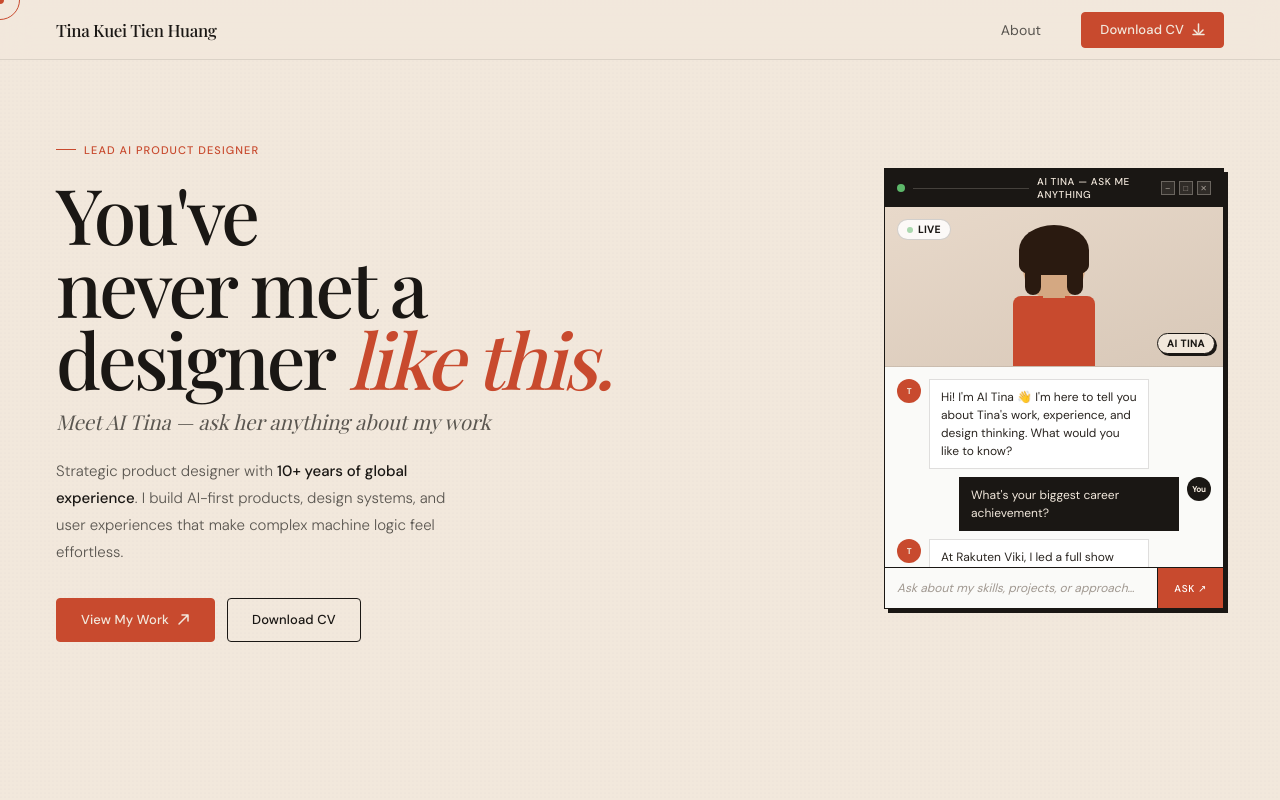
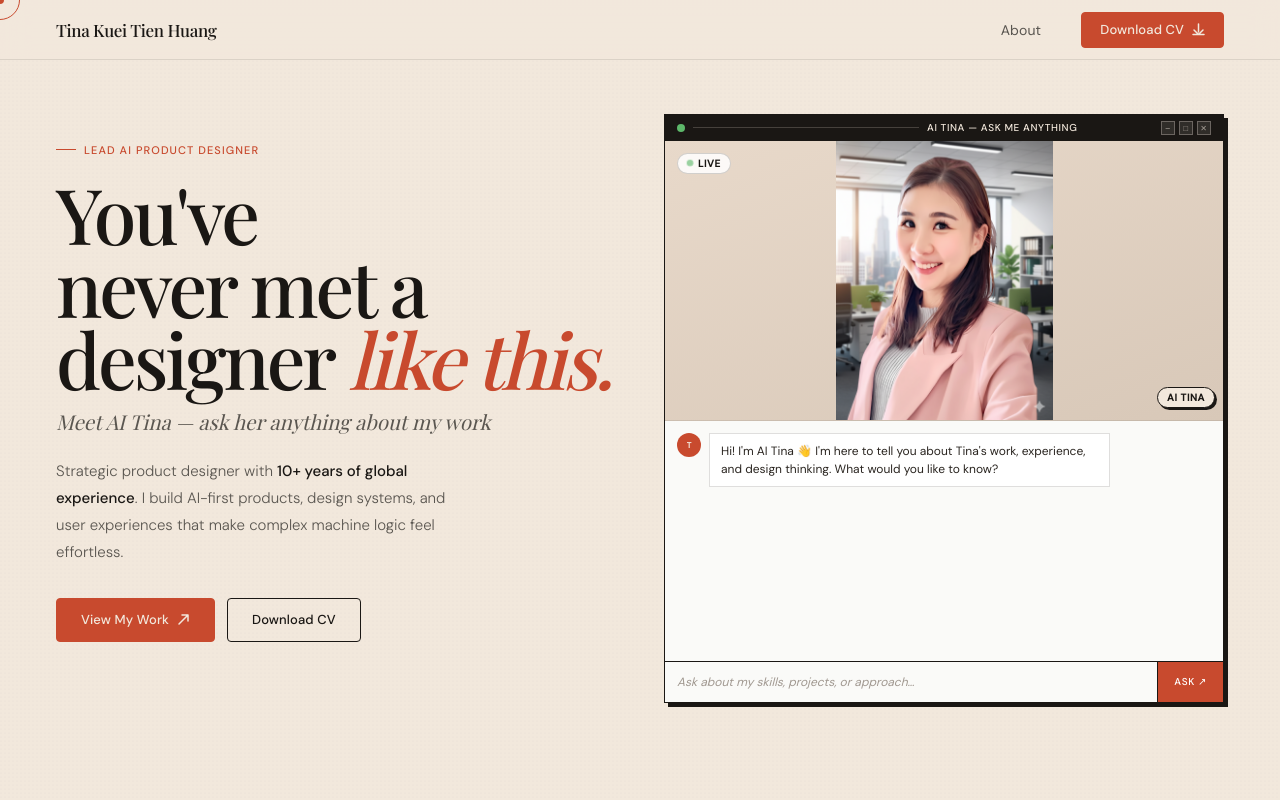
Before and after one commit to kt-huang-34/portfolio-v2, a Next.js app in the folder nextjs-app/: page / in a window 1280 px wide. Shown: the top 800 px of the page. Built offline with nearby package versions, Linux system fonts and the light colour scheme.

Commit message:
update AI tina

```diff
--- a/nextjs-app/src/components/chat/ChatWindow.css
+++ b/nextjs-app/src/components/chat/ChatWindow.css
@@ -5,79 +5,19 @@
 /* Avatar area */
 .tina-avatar-area {
   background: linear-gradient(160deg, var(--cream-deep) 0%, var(--sand) 100%);
-  height: 160px;
+  height: 280px;
   position: relative;
   overflow: hidden;
   display: flex;
-  align-items: flex-end;
+  align-items: center;
   justify-content: center;
   border-bottom: var(--border-width) solid rgba(42, 37, 32, 0.15);
 }
 
-.avatar-figure {
-  position: absolute;
-  bottom: 0;
-  left: 50%;
-  transform: translateX(-50%);
-  width: 90px;
-  height: 145px;
-}
-
-.avatar-head {
-  position: absolute;
-  width: 62px;
-  height: 68px;
-  background: var(--skin-tone);
-  border-radius: 50% 50% 45% 45%;
-  top: 10px;
-  left: 50%;
-  transform: translateX(-50%);
-}
-
-.avatar-hair {
-  position: absolute;
-  width: 70px;
-  height: 50px;
-  background: var(--hair-brown);
-  border-radius: 50% 50% 20% 20%;
-  top: 4px;
-  left: 50%;
-  transform: translateX(-50%);
-  z-index: 1;
-}
-
-.avatar-hair-side {
-  position: absolute;
-  width: var(--space-4);
-  height: 38px;
-  background: var(--hair-brown);
-  border-radius: 0 0 var(--radius-md) var(--radius-md);
-  top: var(--space-8);
-}
-
-.avatar-hair-side.left { left: 6px; }
-.avatar-hair-side.right { right: 6px; }
-
-.avatar-body {
-  position: absolute;
-  width: 82px;
-  height: 70px;
-  background: var(--coral);
-  border-radius: var(--radius-md) var(--radius-md) 0 0;
-  bottom: 0;
-  left: 50%;
-  transform: translateX(-50%);
-}
-
-.avatar-neck {
-  position: absolute;
-  width: 22px;
-  height: var(--space-5);
-  background: var(--skin-tone);
-  bottom: 68px;
-  left: 50%;
-  transform: translateX(-50%);
-  z-index: 2;
+.avatar-selfie {
+  width: 100%;
+  height: 100%;
+  object-fit: contain;
 }
 
 .avatar-badge {
@@ -126,8 +66,8 @@
 .tina-chat-body {
   padding: var(--space-3);
   background: var(--off-white);
-  min-height: 200px;
-  max-height: 200px;
+  min-height: 240px;
+  max-height: 280px;
   overflow-y: auto;
   display: flex;
   flex-direction: column;
@@ -142,6 +82,18 @@
   display: flex;
   gap: var(--space-2);
   align-items: flex-start;
+  animation: messageSlideIn 0.4s ease-out;
+}
+
+@keyframes messageSlideIn {
+  from {
+    opacity: 0;
+    transform: translateY(10px);
+  }
+  to {
+    opacity: 1;
+    transform: translateY(0);
+  }
 }
 
 .chat-msg.user { flex-direction: row-reverse; }
@@ -164,7 +116,7 @@
 .chat-avatar.tina-av { background: var(--coral); }
 
 .chat-bubble {
-  max-width: 220px;
+  max-width: 75%;
   font-size: var(--text-sm);
   line-height: 1.5;
   font-family: var(--font-sans);
@@ -240,6 +192,19 @@
 .chat-send-btn:hover { background: var(--coral-hover); }
 
 /* ══════════════════════════════════════
+   CHAT WINDOW — ANIMATIONS
+   ══════════════════════════════════════ */
+@keyframes pulse {
+  0%, 100% { opacity: 1; transform: scale(1); }
+  50% { opacity: 0.6; transform: scale(1.1); }
+}
+
+@keyframes typingBounce {
+  0%, 60%, 100% { transform: translateY(0); }
+  30% { transform: translateY(-4px); }
+}
+
+/* ══════════════════════════════════════
    CHAT WINDOW — RESPONSIVE
    ══════════════════════════════════════ */
 @media (max-width: 768px) {
--- a/nextjs-app/src/components/chat/ChatWindow.tsx
+++ b/nextjs-app/src/components/chat/ChatWindow.tsx
@@ -1,25 +1,68 @@
 'use client';
 
-import React, { useState, useRef, useCallback } from 'react';
+import React, { useState, useRef, useCallback, useEffect } from 'react';
 
 const tinaKnowledge: Record<string, string> = {
-  experience: "Tina has 10+ years of product design experience across AI, fintech, streaming, and marketplace platforms — working globally in Singapore, Taiwan, and with teams across SEA.",
-  "rakuten viki": "At Rakuten Viki (2019–2023), Tina was Design Manager & Lead Product Designer. She built a team of 4 designers from scratch and drove a 30% boost in user engagement by revamping the video player and show page systems.",
-  viki: "At Rakuten Viki (2019–2023), Tina was Design Manager & Lead Product Designer. She built a team of 4 designers from scratch and drove a 30% boost in user engagement by revamping the video player and show page systems.",
-  carousell: "At Carousell (2017–2019), Tina led end-to-end UX for Payment and Shipping flows across Taiwan and Singapore — contributing to a 20% increase in product adoption by simplifying complex market logic.",
-  gxs: "At GXS Bank (2023–2024), Tina designed a multi-surface regional ecosystem including design systems for Singapore, Indonesia, and Malaysia — covering MSME and retail debit card platforms.",
-  "gxs bank": "At GXS Bank (2023–2024), Tina designed a multi-surface regional ecosystem including design systems for Singapore, Indonesia, and Malaysia — covering MSME and retail debit card platforms.",
-  ai: "Tina is currently Co-Founder & Lead Designer at BeeBob AI, where she built a zero-to-one AI-first UXR operations co-pilot and a veterinary medical scribe — designing conversational interfaces for complex agentic workflows.",
-  beebob: "At BeeBob AI, Tina architected and launched an AI-first operations co-pilot tackling complex scheduling, routing, and quota logic through conversational interfaces.",
-  skills: "Tina's skills include: UX Research, Conversational AI design, Agentic Workflows, Design Systems, UI/UX Design, Prototyping in Figma, Workshop Facilitation, Design Mentorship, and A/B testing.",
-  design: "Tina specialises in translating complex machine logic into intuitive user experiences. She's especially strong in AI product design, design systems at scale, and zero-to-one product strategy.",
-  podcast: "Tina co-hosts the Tech Boss Diaries podcast with 1,000+ unique listeners across Singapore (30%), Taiwan (21%), and the US (20%).",
-  education: "Tina holds an MA in Interaction Design from Nottingham Trent University (UK, 2013–14) and a Bachelor's in Mathematics from the University of Taipei (2008–12).",
-  award: "Tina won the Carouhack 2018 hackathon with a Chrome extension called CarouPocket.",
-  speaking: "Tina has spoken at Figma Singapore, Shanghai UI/UX, CuriousCore, and EC Design School in Taiwan.",
-  hire: "Tina is open to Lead / Principal Product Designer roles, especially in AI-first companies or products with complex UX challenges.",
-  contact: "You can reach Tina at iam.aqua1026@gmail.com or connect on LinkedIn.",
-  "watch party": "The Watch Party feature at Rakuten Viki was one of Tina's key product strategy deliverables — enabling synchronised social viewing experiences.",
+  // General experience
+  experience: "Tina has 10+ years of product design experience across AI, fintech, streaming, and marketplace platforms. She's worked across 4 markets (Singapore, Taiwan, UK, US) and impacted 50M+ users globally.",
+  background: "Tina is a strategic product designer who builds at the intersection of intelligence and experience. She specializes in AI-first products, design systems, and making complex machine logic feel effortless.",
+
+  // Current role - BeeBob AI
+  beebob: "At BeeBob AI (2025–Present), Tina is Co-Founder & Solo Designer building a Research Ops Co-Pilot. Key results: 15+ researcher hours saved weekly, screener setup reduced from 2+ hours to 90 seconds, 4 tools consolidated into 1, 90% time saved vs manual research, and 10× faster from recruitment to insight.",
+  "beebob ai": "BeeBob AI is Tina's current venture — an AI-powered UX research platform. She solved the problem of 6-8 week research cycles not keeping pace with 2-week product sprints. The platform replaces 4 fragmented tools with one AI-powered solution.",
+  ai: "Tina currently leads AI product design at BeeBob AI, building conversational interfaces for complex agentic workflows. She focuses on the 'trust spectrum' — knowing when AI should act autonomously vs. when humans need to approve.",
+  research: "Tina's BeeBob AI platform revolutionizes UX research: 90% time saved vs traditional methods, 70% cost saved vs focus groups, and screener generation in 90 seconds instead of 2+ hours.",
+
+  // GXS Bank
+  gxs: "At GXS Bank (2024), Tina led the #OneDigibank Regional Design System — unifying 3 isolated design systems across Singapore (GXS), Malaysia (GXB), and Indonesia (Superbank). She facilitated 8+ cross-bank workshops and improved cross-team communication scores from 2/5 to 4.5/5.",
+  "gxs bank": "At GXS Bank, Tina unified design systems across 3 countries with a team of 7 designers and 3 engineers. She established shared principles before shared components, created one language for all components across 8 categories, and proved value through a live MSME pilot project.",
+  "design system": "Tina has deep expertise in design systems at scale. At GXS Bank, she unified 3 regional systems. At Viki, she built their first design system standardizing typography, color tokens, and component patterns across web, iOS, and Android — giving 4 designers a shared language.",
+  fintech: "Tina's fintech experience includes GXS Bank where she designed multi-surface regional ecosystems covering MSME and retail debit card platforms across Singapore, Indonesia, and Malaysia.",
+
+  // Rakuten Viki
+  viki: "At Rakuten Viki (2019–2023), Tina was Lead Product Designer & Design Manager for 50M+ monthly users across 190+ countries. Her show page redesign increased user satisfaction from 4.01 to 4.25 (web) and 3.90 to 4.43 (mobile), with subscription page traffic up 140%.",
+  "rakuten viki": "Tina's Viki show page redesign solved a critical problem: 79% of new users landed on the show page first, but 57% left without watching. She identified that 4 critical decision elements (rating, synopsis, cast, reviews) needed to be above the fold — visible in the first 3 seconds.",
+  "show page": "The Viki Show Page redesign achieved: Web — 6% increase in active viewers, 140% increase in subscription page traffic, 150% increase in key feature adoption. Mobile — 6% increase in active viewers, 39% subscription traffic increase, 38% feature adoption increase.",
+  "watch party": "Watch Party at Rakuten Viki was a social viewing feature Tina designed, enabling synchronized viewing experiences where fans could watch K-dramas together in real-time.",
+  streaming: "Tina has extensive streaming platform experience from 4 years at Rakuten Viki, where she redesigned the show page IA, built their first design system, and shipped features like Watch Party for 50M+ global users.",
+
+  // Carousell
+  carousell: "At Carousell (2017–2019), Tina led end-to-end UX for Payment and Shipping flows across Taiwan and Singapore, contributing to a 20% increase in product adoption by simplifying complex cross-market e-commerce logic.",
+  marketplace: "Tina's marketplace experience comes from Carousell, where she designed payment and shipping UX across multiple Southeast Asian markets, handling the complexity of different payment methods and logistics systems.",
+
+  // OwnRides
+  ownrides: "At OwnRides (2016–2017), Tina designed the complete user experience for a ride-hailing platform from the ground up — a full 0-to-1 product build.",
+
+  // Skills
+  skills: "Tina's 6 core skills: 1) AI Product Design — Conversational & Agentic UX, 2) Design Systems — Multi-surface, cross-market, 3) User Research — Qualitative & quantitative, 4) Prototyping — Figma, high-fidelity, 5) Workshop Facilitation — Discovery & alignment, 6) Design Mentorship — Team building & growth.",
+  design: "Tina specializes in translating complex machine logic into intuitive user experiences. Her strength is in AI product design, design systems at scale, and zero-to-one product strategy.",
+  figma: "Tina is highly proficient in Figma for high-fidelity prototyping. She also uses FigJam for facilitating cross-country workshops, like the 8+ workshops she ran for GXS Bank's regional design system.",
+
+  // Speaking & Thought Leadership
+  speaking: "Tina's speaking engagements: 2023 — 'Remote Research — East Meets West' at Figma Singapore; 2022 — 'Design Management Transition' at Shanghai UI/UX Meetup; 2021 — 'Building Design Teams from Scratch' at CuriousCore; 2019 — 'Cross-Market Design Strategy' at EC Design School, Taiwan.",
+  podcast: "Tina co-hosts Tech Boss Diaries, a podcast about product strategy, agentic AI, and career growth. It has 1,000+ listeners across Singapore (30%), Taiwan (21%), and the US (20%).",
+  "tech boss": "Tech Boss Diaries is Tina's podcast where she has conversations with tech leaders about product strategy, agentic AI, and career growth.",
+
+  // Education & Awards
+  education: "Tina holds an MA in Interaction Design from Nottingham Trent University, UK (2013–14) and a BSc in Mathematics from University of Taipei (2008–12).",
+  award: "Tina won Carouhack 2018 with CarouPocket, a Chrome extension she built during the hackathon.",
+  hackathon: "Tina won Carouhack 2018 with a Chrome extension called CarouPocket.",
+
+  // Hiring & Contact
+  hire: "Tina is open to Lead / Principal Product Designer roles, especially in AI-first companies or products with complex UX challenges. She's based in Singapore and open to relocation for the right opportunity.",
+  contact: "You can reach Tina at iam.aqua1026@gmail.com or connect on LinkedIn at linkedin.com/in/tinakueitienhuang",
+  location: "Tina is based in Singapore, originally from Taiwan. She has worked across SEA, UK, and with US teams. She's open to relocation for the right opportunity.",
+
+  // Metrics & Impact
+  impact: "Tina's career impact: 10+ years experience, 4 markets, 50M+ users impacted. At Viki: 140% subscription traffic increase, 30% engagement boost. At BeeBob: 90% time saved, 10× faster research cycles. At GXS: 3 design systems unified.",
+  metrics: "Key metrics from Tina's work: Viki show page — user satisfaction up to 4.43, subscription traffic +140%. BeeBob — 15+ hours saved weekly, 90 second screener setup. GXS — communication score improved from 2/5 to 4.5/5.",
+  achievement: "Tina's biggest achievements include: Leading Viki's show page redesign impacting 50M+ users with 140% subscription traffic increase, unifying 3 regional design systems at GXS Bank, and building BeeBob AI's research platform from 0 to 1.",
+
+  // Philosophy & Approach
+  philosophy: "Tina believes 'IA isn't about wireframes — it's about understanding what someone needs in the exact moment they're deciding.' At Viki, she had 3-5 seconds to capture users, so every pixel had to earn its place.",
+  approach: "Tina's design approach: Lead with user research, establish shared principles before components, prove value through pilots, and always consider the trust spectrum between AI autonomy and human approval.",
+  leadership: "Tina has built and managed design teams — at Viki she grew a team of 4 designers from scratch. She focuses on creating shared languages, facilitating alignment workshops, and mentoring designers.",
+  team: "Tina has experience leading distributed teams across SEA. At GXS, she managed 7 designers across 3 countries. At Viki, she built a team of 4 designers and established their first design system.",
 };
 
 interface ChatMessage {
@@ -28,14 +71,34 @@ interface ChatMessage {
 }
 
 export function ChatWindow() {
-  const [messages, setMessages] = useState<ChatMessage[]>([
-    { text: "Hi! I'm AI Tina 👋 I'm here to tell you about Tina's work, experience, and design thinking. What would you like to know?", isUser: false },
-    { text: "What's your biggest career achievement?", isUser: true },
-    { text: "At Rakuten Viki, I led a full show page & IA redesign that drove a <strong>30% boost in user engagement</strong> across Asia Pacific — while managing a team of 4 designers.", isUser: false },
-  ]);
+  const [messages, setMessages] = useState<ChatMessage[]>([]);
   const [input, setInput] = useState('');
   const [isTyping, setIsTyping] = useState(false);
+  const [hasGreeted, setHasGreeted] = useState(false);
   const chatBodyRef = useRef<HTMLDivElement>(null);
+
+  // Greeting animation on page load
+  useEffect(() => {
+    if (hasGreeted) return;
+
+    const greetingDelay = setTimeout(() => {
+      setIsTyping(true);
+    }, 800);
+
+    const messageDelay = setTimeout(() => {
+      setIsTyping(false);
+      setMessages([{
+        text: "Hi! I'm AI Tina 👋 I'm here to tell you about Tina's work, experience, and design thinking. What would you like to know?",
+        isUser: false
+      }]);
+      setHasGreeted(true);
+    }, 2200);
+
+    return () => {
+      clearTimeout(greetingDelay);
+      clearTimeout(messageDelay);
+    };
+  }, [hasGreeted]);
 
   const scrollToBottom = useCallback(() => {
     if (chatBodyRef.current) {
@@ -45,9 +108,41 @@ export function ChatWindow() {
 
   const getTinaResponse = useCallback((msg: string): string | null => {
     const lower = msg.toLowerCase();
+
+    // Keyword aliases for better natural language matching
+    const aliases: Record<string, string[]> = {
+      experience: ['experience', 'worked', 'career', 'journey', 'years', 'history'],
+      skills: ['skills', 'good at', 'strengths', 'capable', 'abilities', 'expertise'],
+      education: ['education', 'study', 'studied', 'degree', 'university', 'school', 'college'],
+      hire: ['hire', 'hiring', 'job', 'open to', 'looking for', 'available', 'opportunities', 'work with'],
+      contact: ['contact', 'reach', 'email', 'linkedin', 'connect', 'get in touch'],
+      achievement: ['achievement', 'proud', 'accomplishment', 'biggest', 'best work', 'highlight'],
+      beebob: ['beebob', 'current', 'now', 'doing now', 'working on', 'latest'],
+      viki: ['viki', 'rakuten', 'streaming', 'show page', 'video'],
+      gxs: ['gxs', 'bank', 'fintech', 'regional'],
+      carousell: ['carousell', 'marketplace', 'payment', 'shipping', 'ecommerce', 'e-commerce'],
+      'design system': ['design system', 'component', 'tokens', 'systematic'],
+      ai: ['ai', 'artificial intelligence', 'machine learning', 'conversational', 'agentic'],
+      leadership: ['leadership', 'manage', 'lead', 'team', 'mentor'],
+      speaking: ['speaking', 'talk', 'conference', 'presentation', 'spoke'],
+      podcast: ['podcast', 'tech boss', 'host'],
+      philosophy: ['philosophy', 'believe', 'think about', 'approach to design'],
+      impact: ['impact', 'results', 'numbers', 'data', 'outcomes'],
+      location: ['location', 'based', 'where', 'live', 'singapore', 'taiwan'],
+    };
+
+    // Check aliases first for better matching
+    for (const [key, keywords] of Object.entries(aliases)) {
+      if (keywords.some(kw => lower.includes(kw))) {
+        if (tinaKnowledge[key]) return tinaKnowledge[key];
+      }
+    }
+
+    // Fall back to direct key matching
     for (const [key, val] of Object.entries(tinaKnowledge)) {
       if (lower.includes(key)) return val;
     }
+
     return null;
   }, []);
 
@@ -97,17 +192,13 @@ export function ChatWindow() {
         </div>
       </div>
 
-      {/* Avatar area — decorative */}
+      {/* Avatar area — selfie image */}
       <div className="tina-avatar-area" aria-hidden="true">
-        <div className="avatar-figure">
-          <div className="avatar-hair">
-            <div className="avatar-hair-side left" />
-            <div className="avatar-hair-side right" />
-          </div>
-          <div className="avatar-head" />
-          <div className="avatar-neck" />
-          <div className="avatar-body" />
-        </div>
+        <img
+          src="/images/selfie.png"
+          alt="Tina"
+          className="avatar-selfie"
+        />
         <div className="avatar-live-dot">
           <div className="live-pulse" /> Live
         </div>
--- a/nextjs-app/src/components/home/Hero.css
+++ b/nextjs-app/src/components/home/Hero.css
@@ -105,7 +105,8 @@
 .hero-right {
   position: relative;
   z-index: 2;
-  height: 520px;
+  display: flex;
+  align-items: center;
   animation: fadeUp 0.9s 0.35s ease both;
 }
 
@@ -265,10 +266,8 @@
 
 /* Win: AI Tina */
 .win-tina {
-  position: absolute;
-  width: 340px;
-  top: var(--space-5);
-  right: 0;
+  position: relative;
+  width: 100%;
   z-index: 10;
 }
 
```
